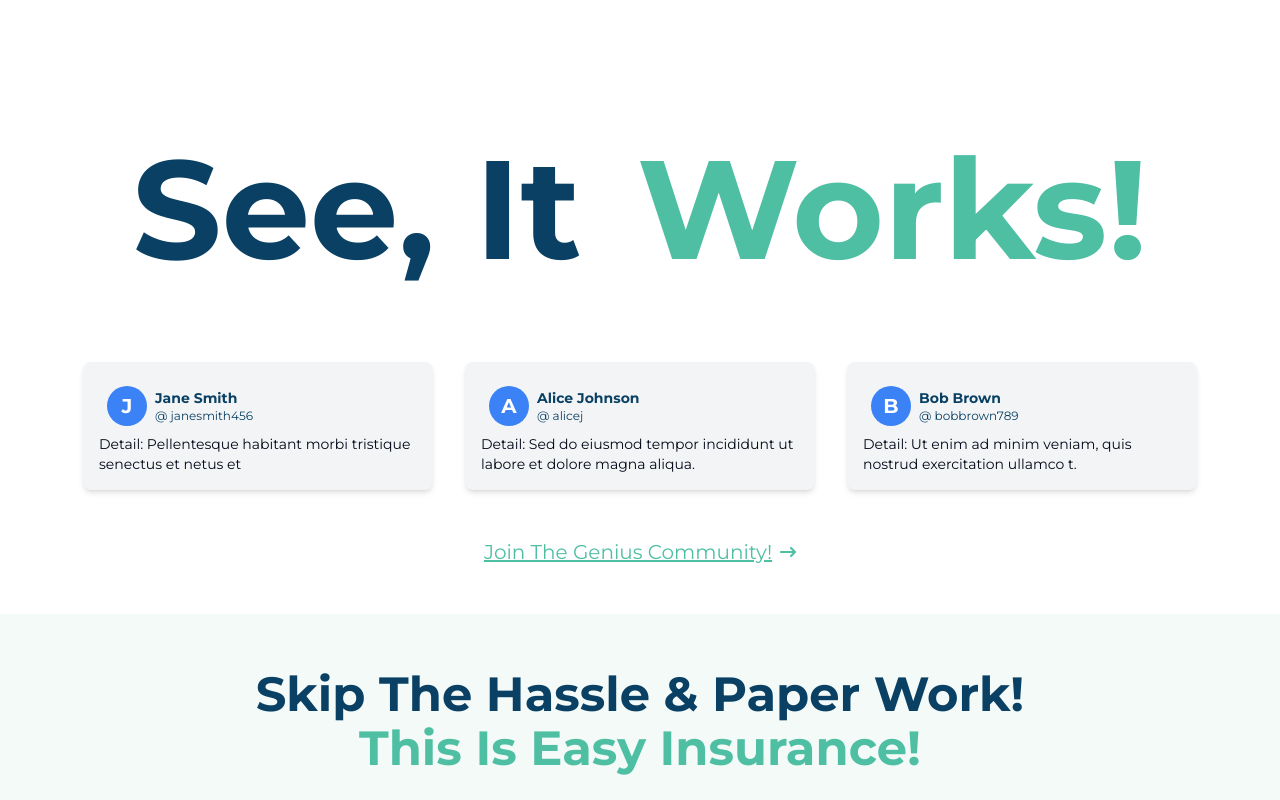
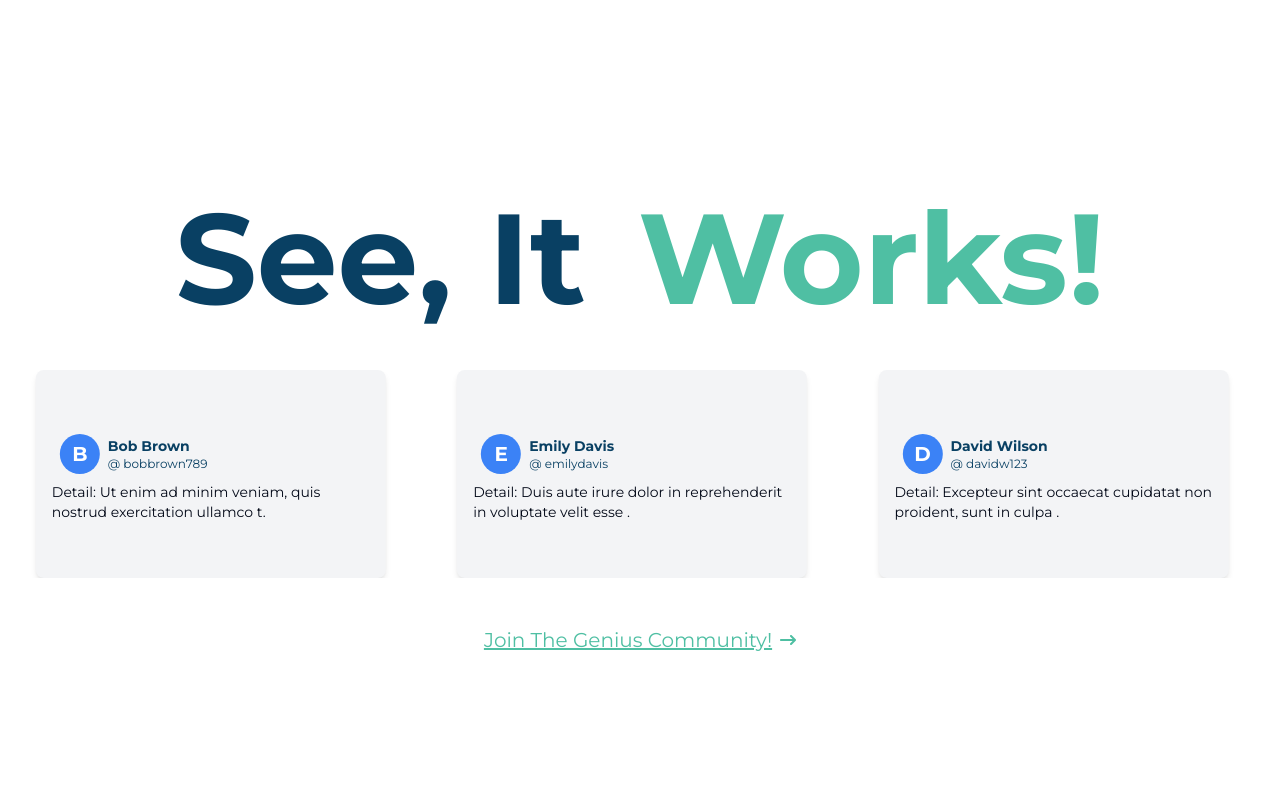
Before and after one commit to KhurramSagoo/mycover, a React (Vite) app: page /individual in a window 1280 px wide. Shown: the part 800-1600 px from the top of the page. Built offline with nearby package versions, Linux system fonts and the light colour scheme.

Commit message:
individual ui updated

```diff
--- a/package.json
+++ b/package.json
@@ -17,10 +17,13 @@
     "@radix-ui/react-accordion": "^1.1.2",
     "@radix-ui/react-dialog": "^1.0.5",
     "@radix-ui/react-dropdown-menu": "^2.0.6",
+    "@radix-ui/react-slot": "^1.0.2",
     "@radix-ui/react-tabs": "^1.0.4",
     "class-variance-authority": "^0.7.0",
     "clsx": "^2.1.1",
     "disable-scroll": "^0.6.0",
+    "embla-carousel-autoplay": "^8.1.0",
+    "embla-carousel-react": "^8.1.0",
     "framer-motion": "^11.1.7",
     "lucide-react": "^0.376.0",
     "react": "^18.2.0",
--- a/src/components/DefaultPages/Business/BusinessProtection.jsx
+++ b/src/components/DefaultPages/Business/BusinessProtection.jsx
@@ -58,7 +58,7 @@
     ];
 
     return (
-        <div className='w-full p-5 h-screen my-16'>
+        <div className='w-full p-5 lg:h-screen h-auto my-16'>
             <div className=' flex items-center justify-center flex-col lg:mx-72 md:mx-32 '>
                 <p className='text-center my-2 md:my-4 text-wrap text-primary md:text-xl text-sm'>We are product driven</p>
                 <p className='text-secondary md:text-5xl text-xl  font-extrabold my-2 md:my-4 text-center text-wrap leading-relaxed'>All the protection your business needs in one place</p>
--- a/src/components/DefaultPages/individual/HeroSection.jsx
+++ b/src/components/DefaultPages/individual/HeroSection.jsx
@@ -3,7 +3,7 @@
 
 const HeroSection = () => {
     return (
-        <div className=' lg:mx-16 mx-2 flex items-center justify-center xl:flex-row flex-col'>
+        <div className=' lg:mx-8 mx-2 flex items-center justify-center xl:flex-row flex-col'>
             {/* left portion */}
             <div className=' lg:ps-4 lg:pe-16  lg:py-12 lg:w-3/5 mx-6 py-2'>
                 <p className=" lg:text-[60px]
--- a/src/components/DefaultPages/individual/IndividualCarousel.jsx
+++ b/src/components/DefaultPages/individual/IndividualCarousel.jsx
@@ -1,7 +1,16 @@
-import React, { useState, useEffect } from 'react';
-import { motion, AnimatePresence } from 'framer-motion';
+import React, { useState } from "react";
+import { motion, AnimatePresence } from "framer-motion";
 
-import arrow from './arrow-right-green.svg'
+import arrow from "./arrow-right-green.svg";
+
+import {
+    Carousel,
+    CarouselContent,
+    CarouselItem,
+    CarouselNext,
+    CarouselPrevious,
+} from "@/components/ui/carousel";
+import Autoplay from "embla-carousel-autoplay";
 
 const IndividualCarousel = () => {
     const cardData = [
@@ -9,119 +18,118 @@
             name: "John Doe",
             userName: "johndoe123",
             image: "",
-            detail: "Lorem ipsum dolor sit amet, consectetur adipiscing elit."
+            detail: "Lorem ipsum dolor sit amet, consectetur adipiscing elit.",
         },
         {
             name: "Jane Smith",
             userName: "janesmith456",
             image: "",
-            detail: "Pellentesque habitant morbi tristique senectus et netus et "
+            detail: "Pellentesque habitant morbi tristique senectus et netus et ",
         },
         {
             name: "Alice Johnson",
             userName: "alicej",
             image: "",
-            detail: "Sed do eiusmod tempor incididunt ut labore et dolore magna aliqua."
+            detail: "Sed do eiusmod tempor incididunt ut labore et dolore magna aliqua.",
         },
         {
             name: "Bob Brown",
             userName: "bobbrown789",
             image: "",
-            detail: "Ut enim ad minim veniam, quis nostrud exercitation ullamco t."
+            detail: "Ut enim ad minim veniam, quis nostrud exercitation ullamco t.",
         },
         {
             name: "Emily Davis",
             userName: "emilydavis",
             image: "",
-            detail: "Duis aute irure dolor in reprehenderit in voluptate velit esse ."
+            detail: "Duis aute irure dolor in reprehenderit in voluptate velit esse .",
         },
         {
             name: "David Wilson",
             userName: "davidw123",
             image: "",
-            detail: "Excepteur sint occaecat cupidatat non proident, sunt in culpa ."
+            detail: "Excepteur sint occaecat cupidatat non proident, sunt in culpa .",
         },
         {
             name: "Sarah Lee",
             userName: "sarahlee789",
             image: "",
-            detail: "Lorem ipsum dolor sit amet, consectetur adipiscing elit, sed do ."
+            detail: "Lorem ipsum dolor sit amet, consectetur adipiscing elit, sed do .",
         },
         {
             name: "Michael Miller",
             userName: "michaelm",
             image: "",
-            detail: "Pellentesque habitant morbi tristique senectus et netus et ."
+            detail: "Pellentesque habitant morbi tristique senectus et netus et .",
         },
         {
             name: "Olivia Martinez",
             userName: "oliviam",
             image: "",
-            detail: "Sed ut perspiciatis unde omnis iste natus error sit voluptatem ."
+            detail: "Sed ut perspiciatis unde omnis iste natus error sit voluptatem .",
         },
         {
             name: "James Brown",
             userName: "jamesb",
             image: "",
-            detail: "Nemo enim ipsam voluptatem quia voluptas sit aspernatur aut odit ."
+            detail: "Nemo enim ipsam voluptatem quia voluptas sit aspernatur aut odit .",
         },
     ];
 
-    const [currentIndex, setCurrentIndex] = useState(0);
-
-    useEffect(() => {
-        const interval = setInterval(() => {
-            setCurrentIndex((currentIndex + 1) % cardData.length);
-        }, 5000); // Change interval time as needed
-
-        return () => clearInterval(interval);
-    }, [currentIndex, cardData.length]);
-
     return (
-        <div className='pt-16 px-4 my-8'>
-            <div className='w-full text-center lg:py-12'>
-                <span className='text-[50px] sm:text-[90px] md:text-[100px] lg:text-[140px] text-secondary font-bold'>See, It{' '}
-                    <span className='text-primary ml-4'>Works!</span>
+        <div className="pt-16 px-4 my-8 h-[500px] flex items-center justify-center  flex-col md:h-screen">
+            <div className="w-full text-center lg:py-12 md:py-12 sm:py-8 py-4">
+                <span className="text-3xl sm:text-5xl md:text-7xl lg:text-9xl  text-secondary font-bold">
+                    See, It <span className="text-primary ml-4">Works!</span>
                 </span>
             </div>
-            <div className='flex justify-center items-center'>
-                <AnimatePresence initial={false}>
-                    {cardData.slice(currentIndex, currentIndex + (window.innerWidth > 768 ? 3 : 1)).map((card, index) => (
-                        <motion.div
-                            key={index}
-                            className=' p-4 shadow-md rounded-lg w-[350px] mx-4 min-h-28 hover:border hover:border-primary bg-gray-100
-                            hover:bg-[#d6f0ea]
-                 border-gray-400'
-                            initial={{ x: 1000 }}
-                            animate={{ x: 0 }}
-                            exit={{ x: -1000 }}
-                            transition={{ type: 'spring', stiffness: 80, damping: 10, duration: 1 }}
-                        >
-                            <div className=' flex items-center
-                            p-2
-                            justify-start text-secondary'>
-                                <div className=' w-10 h-10 rounded-full text-white flex items-center justify-center font-bold text-xl bg-blue-500'>
-                                    {card.name.slice(0, 1).toUpperCase()}
+            <div className="w-full">
+                <Carousel
+                    opts={{
+                        align: "start",
+                        loop: true,
+                        indicators: false,
+                    }}
+                    plugins={[
+                        Autoplay({
+                            delay: 2000,
+                        }),
+                    ]}
+                >
+                    <CarouselContent>
+                        {cardData.map((card, index) => (
+                            <CarouselItem key={index} className="lg:basis-1/3 md:basis-1/2  basis-full">
+                                <div
+                                    className="p-4 shadow-md rounded-lg w-[350px] mx-4 min-h-52 hover:border hover:border-primary bg-gray-100 flex items-start justify-center flex-col  hover:bg-[#d6f0ea] border-gray-400"
+                                >
+                                    <div
+                                        className="flex items-center p-2 justify-start text-secondary"
+                                    >
+                                        <div className="w-10 h-10 rounded-full text-white flex items-center justify-center font-bold text-xl bg-blue-500">
+                                            {card.name.slice(0, 1).toUpperCase()}
+                                        </div>
+                                        <div className="ml-2">
+                                            <p className="text-sm font-bold text-secondary">
+                                                {card.name}
+                                            </p>
+                                            <p className="text-xs">@ {card.userName}</p>
+                                        </div>
+                                    </div>
+                                    <p className="text-sm">Detail: {card.detail}</p>
                                 </div>
-                                <div className='ml-2'>
-
-
-                                    <p className='  text-sm font-bold text-secondary'>{card.name}</p>
-                                    <p className=' text-xs'>@ {card.userName}</p>
-                                </div>
-
-                            </div>
-                            <p className='  text-sm'>Detail: {card.detail}</p>
-                        </motion.div>
-                    ))}
-                </AnimatePresence>
+                            </CarouselItem>
+                        ))}
+                    </CarouselContent>
+                    {/* <CarouselPrevious /> */}
+                    {/* <CarouselNext /> */}
+                </Carousel>
             </div>
 
-            <div className=' flex items-center justify-center my-12 cursor-pointer'>
-                <p className=' underline text-primary  text-xl cursor-pointer'>
+            <div className="flex items-center justify-center my-12 cursor-pointer">
+                <p className="underline text-primary text-xl cursor-pointer">
                     Join The Genius Community!
                 </p>
-                <img src={arrow} alt="" className=' ml-2 hover:ml-3' />
+                <img src={arrow} alt="" className="ml-2 hover:ml-3" />
             </div>
         </div>
     );
--- a/src/components/DefaultPages/individual/IndividualPaperless.jsx
+++ b/src/components/DefaultPages/individual/IndividualPaperless.jsx
@@ -30,7 +30,7 @@
         <div className=' bg-[#f3faf8]  h-full lg:p-16 md:p-12 p-4'>
 
             {/* uppers section */}
-            <div className=' '>
+            <div className=' py-4 sm:py-6 '>
                 <p className=' md:text-[48px]  text-secondary text-2xl font-bold text-center'>Skip The Hassle & Paper Work!
 
                 </p>
@@ -41,7 +41,7 @@
             </div>
 
             {/* lower section */}
-            <div className=' mt-14 pt-12 flex items-start lg:justify-between  md:justify-between justify-center w-full flex-col sm:flex-row flex-wrap '>
+            <div className='  mt-14 pt-12 flex items-start lg:justify-between  md:justify-between justify-start w-full flex-col sm:flex-row flex-wrap '>
                 {
                     cardData.map((item, index) => (
                         <div key={index}
@@ -54,7 +54,7 @@
                         >
                             <div className=' flex items-end justify-center'>
 
-                                <img src={item.image} alt={item.title} />
+                                <img src={item.image} alt={item.title} className=' w-16' />
                                 <img src={item.dot && item.dot
                                 }
                                     className='hidden md:flex '
--- /dev/null
+++ b/src/components/ui/button.jsx
@@ -0,0 +1,47 @@
+import * as React from "react"
+import { Slot } from "@radix-ui/react-slot"
+import { cva } from "class-variance-authority";
+
+import { cn } from "@/lib/utils"
+
+const buttonVariants = cva(
+  "inline-flex items-center justify-center whitespace-nowrap rounded-md text-sm font-medium ring-offset-background transition-colors focus-visible:outline-none focus-visible:ring-2 focus-visible:ring-ring focus-visible:ring-offset-2 disabled:pointer-events-none disabled:opacity-50",
+  {
+    variants: {
+      variant: {
+        default: "bg-primary text-primary-foreground hover:bg-primary/90",
+        destructive:
+          "bg-destructive text-destructive-foreground hover:bg-destructive/90",
+        outline:
+          "border border-input bg-background hover:bg-accent hover:text-accent-foreground",
+        secondary:
+          "bg-secondary text-secondary-foreground hover:bg-secondary/80",
+        ghost: "hover:bg-accent hover:text-accent-foreground",
+        link: "text-primary underline-offset-4 hover:underline",
+      },
+      size: {
+        default: "h-10 px-4 py-2",
+        sm: "h-9 rounded-md px-3",
+        lg: "h-11 rounded-md px-8",
+        icon: "h-10 w-10",
+      },
+    },
+    defaultVariants: {
+      variant: "default",
+      size: "default",
+    },
+  }
+)
+
+const Button = React.forwardRef(({ className, variant, size, asChild = false, ...props }, ref) => {
+  const Comp = asChild ? Slot : "button"
+  return (
+    (<Comp
+      className={cn(buttonVariants({ variant, size, className }))}
+      ref={ref}
+      {...props} />)
+  );
+})
+Button.displayName = "Button"
+
+export { Button, buttonVariants }
--- /dev/null
+++ b/src/components/ui/carousel.jsx
@@ -0,0 +1,193 @@
+import * as React from "react"
+import useEmblaCarousel from "embla-carousel-react";
+import { ArrowLeft, ArrowRight } from "lucide-react"
+
+import { cn } from "@/lib/utils"
+import { Button } from "@/components/ui/button"
+
+const CarouselContext = React.createContext(null)
+
+function useCarousel() {
+  const context = React.useContext(CarouselContext)
+
+  if (!context) {
+    throw new Error("useCarousel must be used within a <Carousel />")
+  }
+
+  return context
+}
+
+const Carousel = React.forwardRef((
+  {
+    orientation = "horizontal",
+    opts,
+    setApi,
+    plugins,
+    className,
+    children,
+    ...props
+  },
+  ref
+) => {
+  const [carouselRef, api] = useEmblaCarousel({
+    ...opts,
+    axis: orientation === "horizontal" ? "x" : "y",
+  }, plugins)
+  const [canScrollPrev, setCanScrollPrev] = React.useState(false)
+  const [canScrollNext, setCanScrollNext] = React.useState(false)
+
+  const onSelect = React.useCallback((api) => {
+    if (!api) {
+      return
+    }
+
+    setCanScrollPrev(api.canScrollPrev())
+    setCanScrollNext(api.canScrollNext())
+  }, [])
+
+  const scrollPrev = React.useCallback(() => {
+    api?.scrollPrev()
+  }, [api])
+
+  const scrollNext = React.useCallback(() => {
+    api?.scrollNext()
+  }, [api])
+
+  const handleKeyDown = React.useCallback((event) => {
+    if (event.key === "ArrowLeft") {
+      event.preventDefault()
+      scrollPrev()
+    } else if (event.key === "ArrowRight") {
+      event.preventDefault()
+      scrollNext()
+    }
+  }, [scrollPrev, scrollNext])
+
+  React.useEffect(() => {
+    if (!api || !setApi) {
+      return
+    }
+
+    setApi(api)
+  }, [api, setApi])
+
+  React.useEffect(() => {
+    if (!api) {
+      return
+    }
+
+    onSelect(api)
+    api.on("reInit", onSelect)
+    api.on("select", onSelect)
+
+    return () => {
+      api?.off("select", onSelect)
+    };
+  }, [api, onSelect])
+
+  return (
+    (<CarouselContext.Provider
+      value={{
+        carouselRef,
+        api: api,
+        opts,
+        orientation:
+          orientation || (opts?.axis === "y" ? "vertical" : "horizontal"),
+        scrollPrev,
+        scrollNext,
+        canScrollPrev,
+        canScrollNext,
+      }}>
+      <div
+        ref={ref}
+        onKeyDownCapture={handleKeyDown}
+        className={cn("relative", className)}
+        role="region"
+        aria-roledescription="carousel"
+        {...props}>
+        {children}
+      </div>
+    </CarouselContext.Provider>)
+  );
+})
+Carousel.displayName = "Carousel"
+
+const CarouselContent = React.forwardRef(({ className, ...props }, ref) => {
+  const { carouselRef, orientation } = useCarousel()
+
+  return (
+    (<div ref={carouselRef} className="overflow-hidden">
+      <div
+        ref={ref}
+        className={cn(
+          "flex",
+          orientation === "horizontal" ? "-ml-4" : "-mt-4 flex-col",
+          className
+        )}
+        {...props} />
+    </div>)
+  );
+})
+CarouselContent.displayName = "CarouselContent"
+
+const CarouselItem = React.forwardRef(({ className, ...props }, ref) => {
+  const { orientation } = useCarousel()
+
+  return (
+    (<div
+      ref={ref}
+      role="group"
+      aria-roledescription="slide"
+      className={cn(
+        "min-w-0 shrink-0 grow-0 basis-full",
+        orientation === "horizontal" ? "pl-4" : "pt-4",
+        className
+      )}
+      {...props} />)
+  );
+})
+CarouselItem.displayName = "CarouselItem"
+
+const CarouselPrevious = React.forwardRef(({ className, variant = "outline", size = "icon", ...props }, ref) => {
+  const { orientation, scrollPrev, canScrollPrev } = useCarousel()
+
+  return (
+    (<Button
+      ref={ref}
+      variant={variant}
+      size={size}
+      className={cn("absolute  h-8 w-8 rounded-full", orientation === "horizontal"
+        ? "-left-12 top-1/2 -translate-y-1/2"
+        : "-top-12 left-1/2 -translate-x-1/2 rotate-90", className)}
+      disabled={!canScrollPrev}
+      onClick={scrollPrev}
+      {...props}>
+      <ArrowLeft className="h-4 w-4" />
+      <span className="sr-only">Previous slide</span>
+    </Button>)
+  );
+})
+CarouselPrevious.displayName = "CarouselPrevious"
+
+const CarouselNext = React.forwardRef(({ className, variant = "outline", size = "icon", ...props }, ref) => {
+  const { orientation, scrollNext, canScrollNext } = useCarousel()
+
+  return (
+    (<Button
+      ref={ref}
+      variant={variant}
+      size={size}
+      className={cn("absolute h-8 w-8 rounded-full", orientation === "horizontal"
+        ? "-right-12 top-1/2 -translate-y-1/2"
+        : "-bottom-12 left-1/2 -translate-x-1/2 rotate-90", className)}
+      disabled={!canScrollNext}
+      onClick={scrollNext}
+      {...props}>
+      <ArrowRight className="h-4 w-4" />
+      <span className="sr-only">Next slide</span>
+    </Button>)
+  );
+})
+CarouselNext.displayName = "CarouselNext"
+
+export { Carousel, CarouselContent, CarouselItem, CarouselPrevious, CarouselNext };
--- a/src/index.css
+++ b/src/index.css
@@ -4,6 +4,11 @@
 
 * {
   font-family: "Montserrat", sans-serif;
+}
+
+/* styles.css */
+.carousel-indicators {
+  display: none !important;
 }
 
 @layer base {
--- a/tailwind.config.js
+++ b/tailwind.config.js
@@ -14,7 +14,6 @@
       center: true,
       // padding: "2rem",
       screens: {
-        // DEFAULT: "480PX",
         sm: "640px",
         md: "768px",
         lg: "1024px",
```
Also changed, not shown: src/components/DefaultPages/Business/SmartBusinessTabs.jsx (+4 -3 lines), 1 other file (tests, documents, lock files or other folders).
